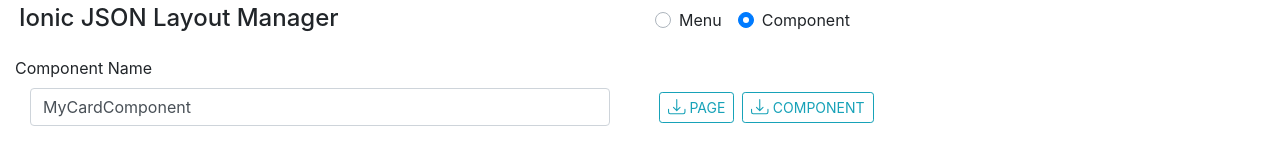
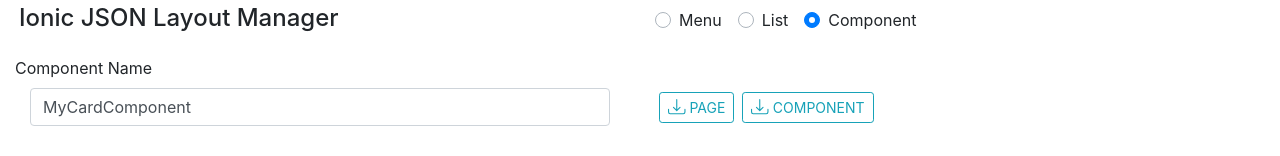
Before and after one commit to mtsukuda/ionic-react-json-creator, a Vue app: page / in a window 1280 px wide. Shown: the top 156 px of the page. Built offline with nearby package versions, Linux system fonts and the light colour scheme; what vue-js-modal would draw is missing.

Commit message:
add component: ComponentListTemplate.

```diff
--- a/src/App.vue
+++ b/src/App.vue
@@ -23,21 +23,24 @@
       v-bind:view-config="viewConfig"
       v-if="selected === 'component'"
     />
+    <component-list-template v-model="configJson" v-if="selected === 'list'" />
     <menu-template v-if="selected === 'menu'" />
   </div>
 </template>
 
 <script>
 import tag from "./mixin/tag";
+import ComponentListTemplate from "./components/component-list-template";
 import ComponentTemplate from "./components/component-template";
+import MenuTemplate from "./components/menu-template";
 import "bootstrap/dist/css/bootstrap.css";
 import "bootstrap-vue/dist/bootstrap-vue.css";
 import "bootstrap-vue/dist/bootstrap-vue-icons.css";
-import MenuTemplate from "./components/menu-template";
 
 export default {
   mixins: [tag],
   components: {
+    ComponentListTemplate,
     MenuTemplate,
     ComponentTemplate,
   },
@@ -51,6 +54,7 @@
       selected: "component",
       options: [
         { text: "Menu", value: "menu", disabled: false },
+        { text: "List", value: "list", disabled: false },
         { text: "Component", value: "component", disabled: false },
       ],
       configJson: {
```
